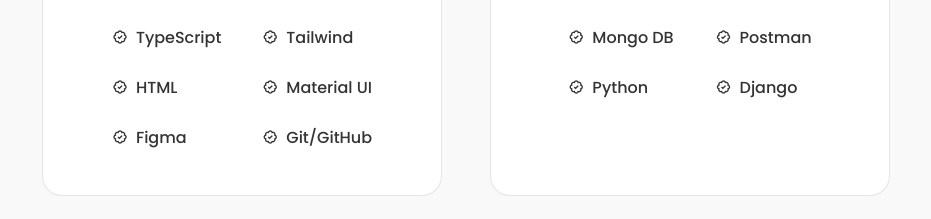
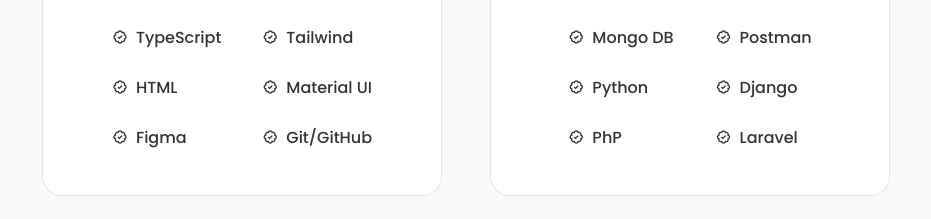
Before and after one commit to admartinbarcelo/portfolio-admartinbarcelo, a React (Vite) app: page / in a window 1280 px wide. Shown: the part 4460-4679 px from the top of the page, without its empty margins (174-1105 px from the left). Built offline with nearby package versions, Linux system fonts and the light colour scheme.

Commit message:
Add PHP and Laravel skills to Backend component

```diff
--- a/src/components/skills/Backend.jsx
+++ b/src/components/skills/Backend.jsx
@@ -37,6 +37,14 @@
               <h3 className="skills__name">Python</h3>
             </div>
           </div>
+
+          <div className="skills__data">
+            <i class="bx bx-badge-check"></i>
+
+            <div>
+              <h3 className="skills__name">PhP</h3>
+            </div>
+          </div>
         </div>
 
         <div className="skills__group">
@@ -70,8 +78,14 @@
             <div>
               <h3 className="skills__name">Django</h3>
             </div>
+          </div>
 
+          <div className="skills__data">
+            <i class="bx bx-badge-check"></i>
 
+            <div>
+              <h3 className="skills__name">Laravel</h3>
+            </div>
           </div>
         </div>
       </div>
```
